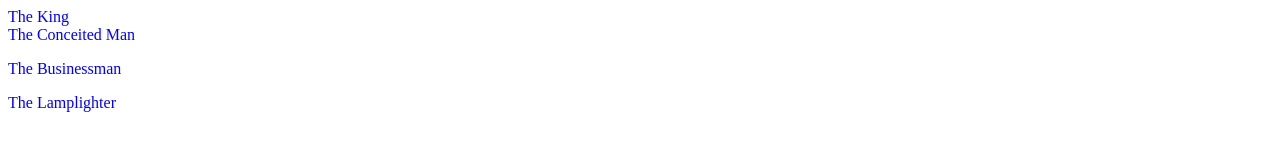
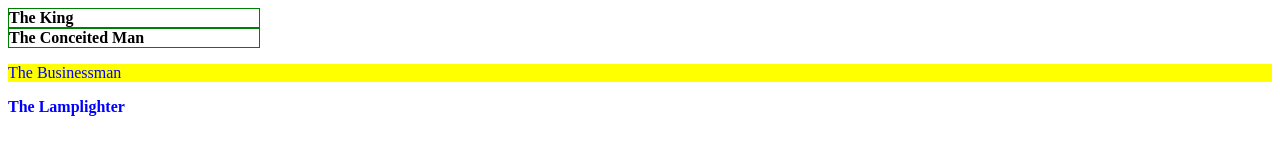
Before and after one commit to TomasBenes/Simplest-selectors, a plain HTML site: page index.html in a window 1280 px wide. Drawn offline with Linux system fonts and the light colour scheme.

Commit message:
Update style.css

```diff
--- a/style.css
+++ b/style.css
@@ -1,6 +1,20 @@
 p {
     color: blue;
+    background-color: yellow;
   }
-  div {
+.asteroid.b329.big {
     color: blue;
+    font-weight: bold;
   }
+
+.asteroid.b326 {
+    border: 1px solid green;
+    font-weight: bold;
+    width: 250px;
+  }
+
+  #b325 {
+    border: 1px solid green;
+    font-weight: bold;
+    width: 250px;
+  }
```
